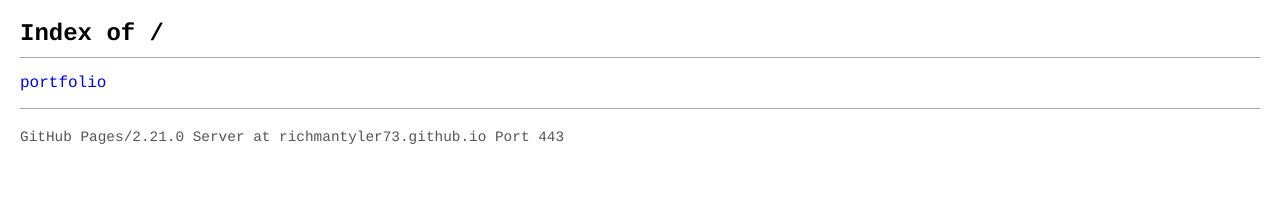
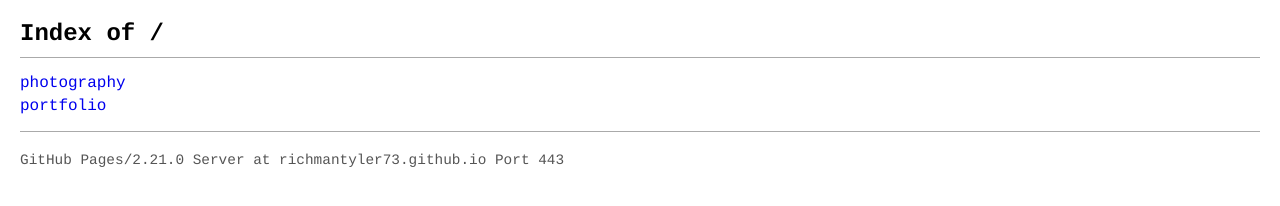
Before and after one commit to richmantyler73/richmantyler73.github.io, a plain HTML site: page index.html in a window 1280 px wide. Drawn offline with Linux system fonts and the light colour scheme.

Commit message:
Update index.html
Add photography page.

```diff
--- a/index.html
+++ b/index.html
@@ -48,6 +48,7 @@
     <h1>Index of /</h1>
     <hr>
     <ul>
+        <li><a href="https://richmantyler73.github.io/photography/" target="_blank">photography</a></li>
         <li><a href="https://richmantyler73.github.io/portfolio/" target="_blank">portfolio</a></li>
     </ul>
     <hr>
```
